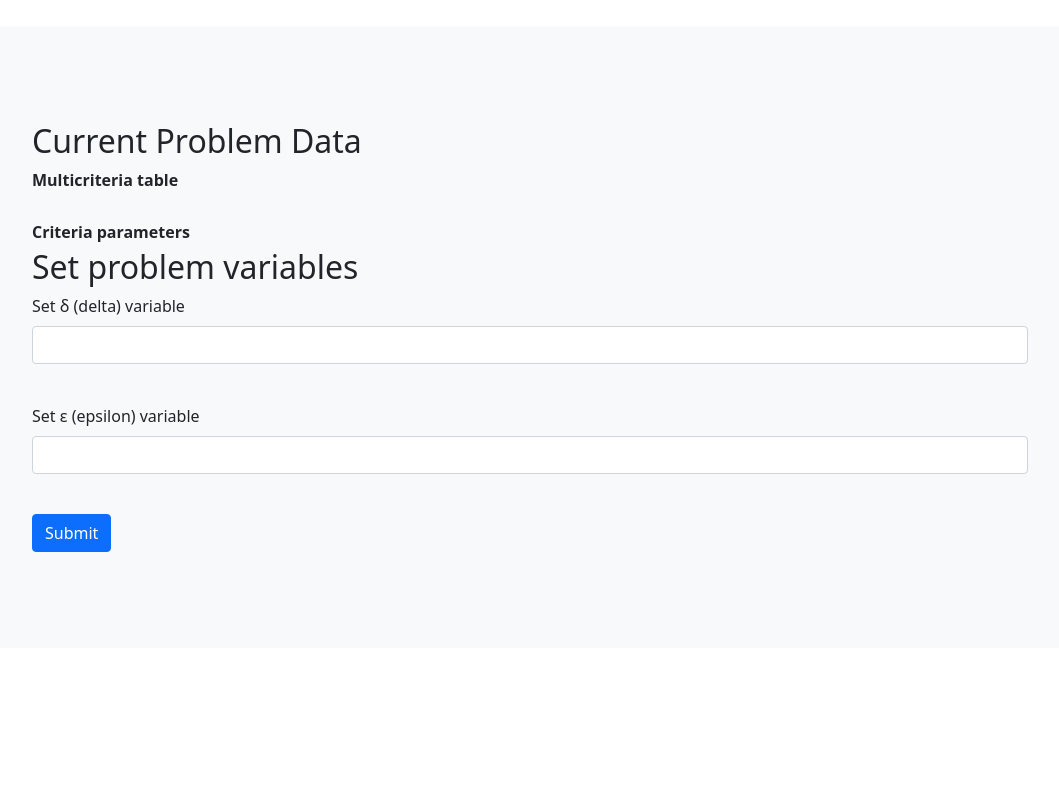
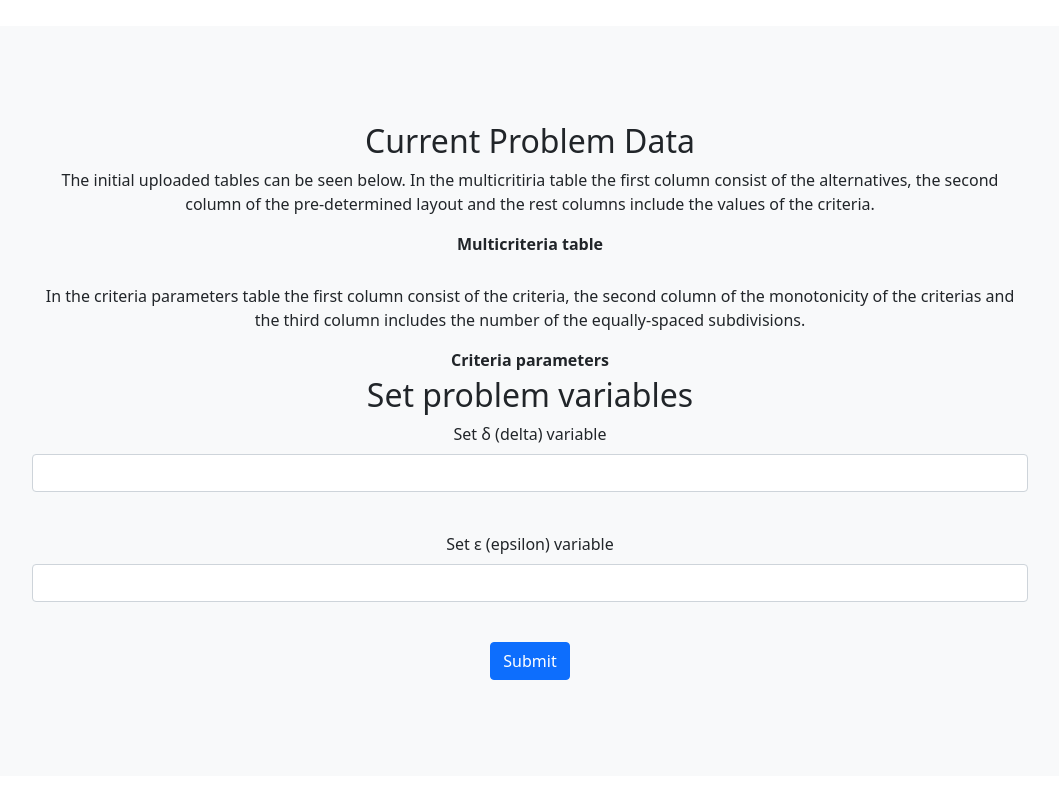
Before and after one commit to quu7/bluehunt, a Django app: template minora/templates/minora/details.html in a window 1280 px wide. Shown: the part 56-856 px from the top of the page, without its empty margins (110-1169 px from the left). Before the commit the page ends 608 px from the top, so only its background shows below. Run offline with Django 3.2, Linux system fonts and the light colour scheme; the template is opened without the code that fills it, so the values that code supplies are empty.

Commit message:
Add messages in templates

```diff
--- a/minora/templates/minora/details.html
+++ b/minora/templates/minora/details.html
@@ -1,16 +1,18 @@
 {% include 'minora/header.html' with title='Problem Details' %}
 {% include 'minora/navbar-problem.html' %}
 
-<div class="container" style="margin-top:2%">
+<div class="container text-center" style="margin-top:2%">
     <div class="p-5 mb-4 bg-light rounded-3">
         <div class="container-fluid py-5 ">
 
 <h2>Current Problem Data</h2>
+<p class="font-weight-normal">The initial uploaded tables can be seen below. In the multicritiria table the first column consist of the alternatives, the second column of the pre-determined layout and the rest columns include the values of the criteria.</p>
 <strong>Multicriteria table</strong>
 <div class="row justify-content-center mt-1" id="multicrit_tbl">
     {{ multicrit_tbl|safe }}
 </div>
 <br>
+<p class="font-weight-normal">In the criteria parameters table the first column consist of the criteria, the second column of the monotonicity of the criterias and the third column includes the number of the equally-spaced subdivisions.</p>
 <strong>Criteria parameters</strong>
 <div class="row justify-content-center mt-1" id="crit_param">
     {{ crit_params|safe }}
--- a/minora/templates/minora/evaluate_alternative.html
+++ b/minora/templates/minora/evaluate_alternative.html
@@ -1,6 +1,6 @@
 {% include 'minora/header.html' with title='Evaluate New Alternative'%}
 {% include 'minora/navbar-problem.html' %}
-<div class="container" style="margin-top:2%">
+<div class="container text-center" style="margin-top:2%">
     <div class="p-5 mb-4 bg-light rounded-3">
         <div class="container-fluid py-5">
             <h2>Evaluate New Alternative</h2>
```
Also changed, not shown: minora/templates/minora/results.html (+2 -0 lines).
